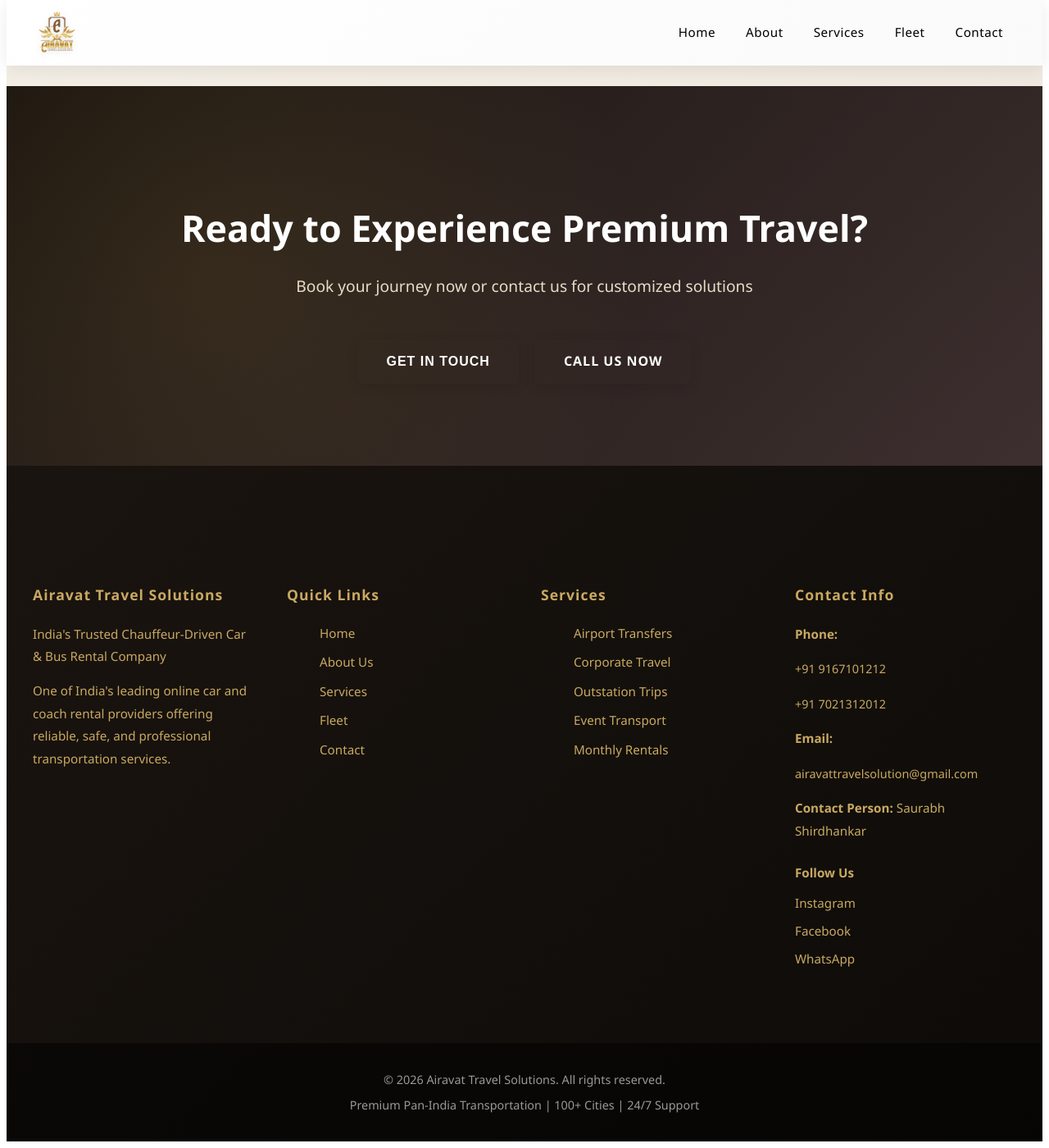
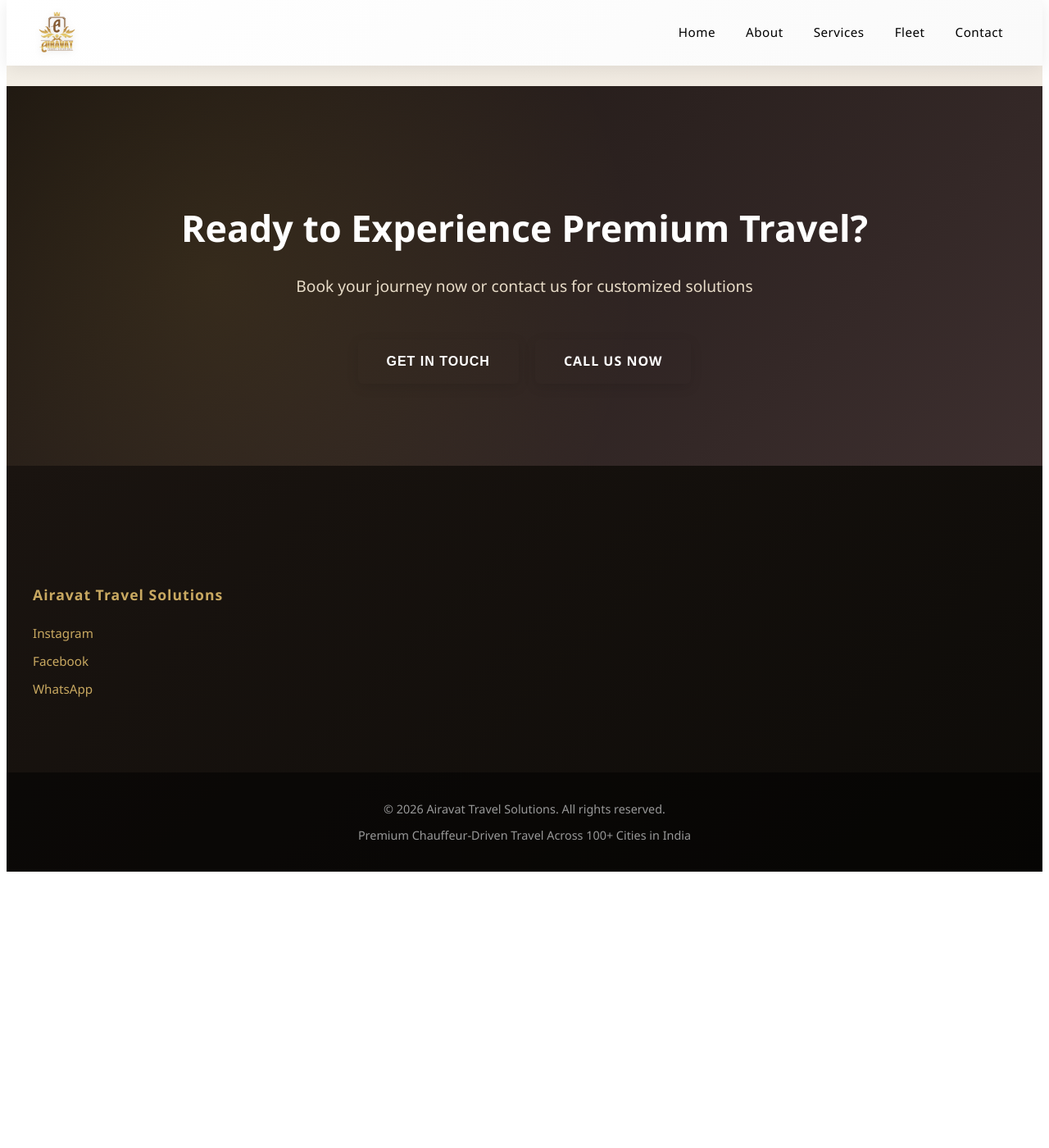
Before and after one commit to airavattravelsolution-max/AiravatTravelSolution, a Jekyll site: the page built from index.html, in a window 1280 px wide and 1400 px high, scrolled down 4980 px. Shown: the whole window at 82% size. Built offline with Jekyll 4.4.1, drawn with Linux system fonts in a browser that asks for light colours; after the commit the page ends 6051 px from its top, so only the background shows below that.

Commit message:
Update footer content and structure

```diff
--- a/_includes/footer.html
+++ b/_includes/footer.html
@@ -1,49 +1,37 @@
-<!-- Footer -->
+<!-- ============================================
+     AIRAVAT MINIMAL PREMIUM FOOTER
+     ============================================ -->
+
 <footer class="footer">
+
     <div class="footer-content">
         <div class="footer-section">
+
+            <!-- Brand -->
             <h4>Airavat Travel Solutions</h4>
-            <p>India's Trusted Chauffeur-Driven Car & Bus Rental Company</p>
-            <p>One of India's leading online car and coach rental providers offering reliable, safe, and professional transportation services.</p>
-        </div>
-        <div class="footer-section">
-            <h4>Quick Links</h4>
-            <ul>
-                <li><a href="/">Home</a></li>
-                <li><a href="/about.html">About Us</a></li>
-                <li><a href="/services.html">Services</a></li>
-                <li><a href="/fleet.html">Fleet</a></li>
-                <li><a href="/contact.html">Contact</a></li>
-            </ul>
-        </div>
-        <div class="footer-section">
-            <h4>Services</h4>
-            <ul>
-                <li><a href="/services.html">Airport Transfers</a></li>
-                <li><a href="/services.html">Corporate Travel</a></li>
-                <li><a href="/services.html">Outstation Trips</a></li>
-                <li><a href="/services.html">Event Transport</a></li>
-                <li><a href="/services.html">Monthly Rentals</a></li>
-            </ul>
-        </div>
-        <div class="footer-section">
-            <h4>Contact Info</h4>
-            <p><strong>Phone:</strong></p>
-            <p><a href="tel:+919167101212">+91 9167101212</a></p>
-            <p><a href="tel:+917021312012">+91 7021312012</a></p>
-            <p><strong>Email:</strong></p>
-            <p><a href="mailto:airavattravelsolution@gmail.com">airavattravelsolution@gmail.com</a></p>
-            <p><strong>Contact Person:</strong> Saurabh Shirdhankar</p>
+
+            <!-- Social Links -->
             <div class="social-footer">
-                <h5>Follow Us</h5>
-                <a href="https://www.instagram.com/airavat_travel_solutions?igsh=cnR3NDFrZWY1ajd4" target="_blank" class="social-footer-link">Instagram</a>
-                <a href="https://www.facebook.com/share/1BVwVW5SZ7/" target="_blank" class="social-footer-link">Facebook</a>
-                <a href="https://wa.me/919167101212" target="_blank" class="social-footer-link">WhatsApp</a>
+                <a href="https://www.instagram.com/airavat_travel_solutions?igsh=cnR3NDFrZWY1ajd4" target="_blank" class="social-footer-link">
+                    Instagram
+                </a>
+
+                <a href="https://www.facebook.com/share/1BVwVW5SZ7/" target="_blank" class="social-footer-link">
+                    Facebook
+                </a>
+
+                <a href="https://wa.me/919167101212" target="_blank" class="social-footer-link">
+                    WhatsApp
+                </a>
             </div>
+
         </div>
     </div>
+
+    <!-- Bottom Strip -->
     <div class="footer-bottom">
         <p>&copy; 2026 Airavat Travel Solutions. All rights reserved.</p>
-        <p>Premium Pan-India Transportation | 100+ Cities | 24/7 Support</p>
+        <p>Premium Chauffeur-Driven Travel Across 100+ Cities in India</p>
     </div>
+
 </footer>
```
